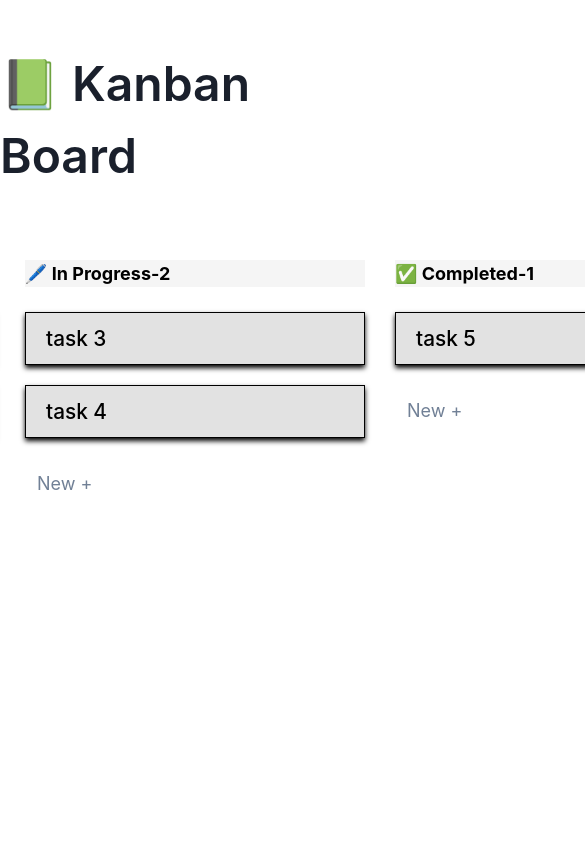
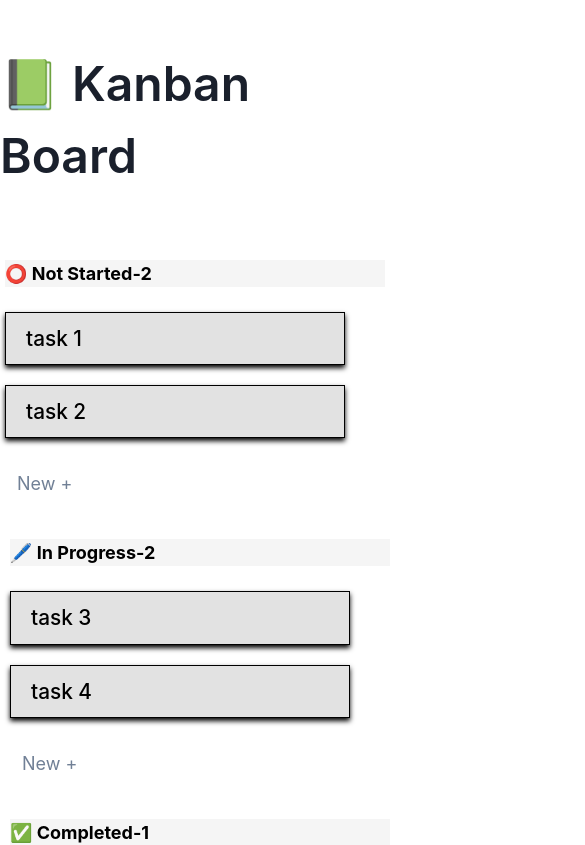
Before and after one commit to prathamrohatgi26/Kanban-board-react, a React (Create React App) app: page / in a window 390 px wide. Shown: the top 845 px of the page, 585 px wide, since content can reach past the window. Built offline with nearby package versions, Linux system fonts and the light colour scheme.

Commit message:
few changes

```diff
--- a/src/components/kanban/kanban.scss
+++ b/src/components/kanban/kanban.scss
@@ -2,6 +2,12 @@
   display: flex;
   align-items: flex-start;
   justify-content: center;
+
+  @media (max-width: 800px) {
+    flex-direction: column;
+    align-items: center;
+    justify-content: center;
+  }
 
   &_section {
     width: 400px;
```
